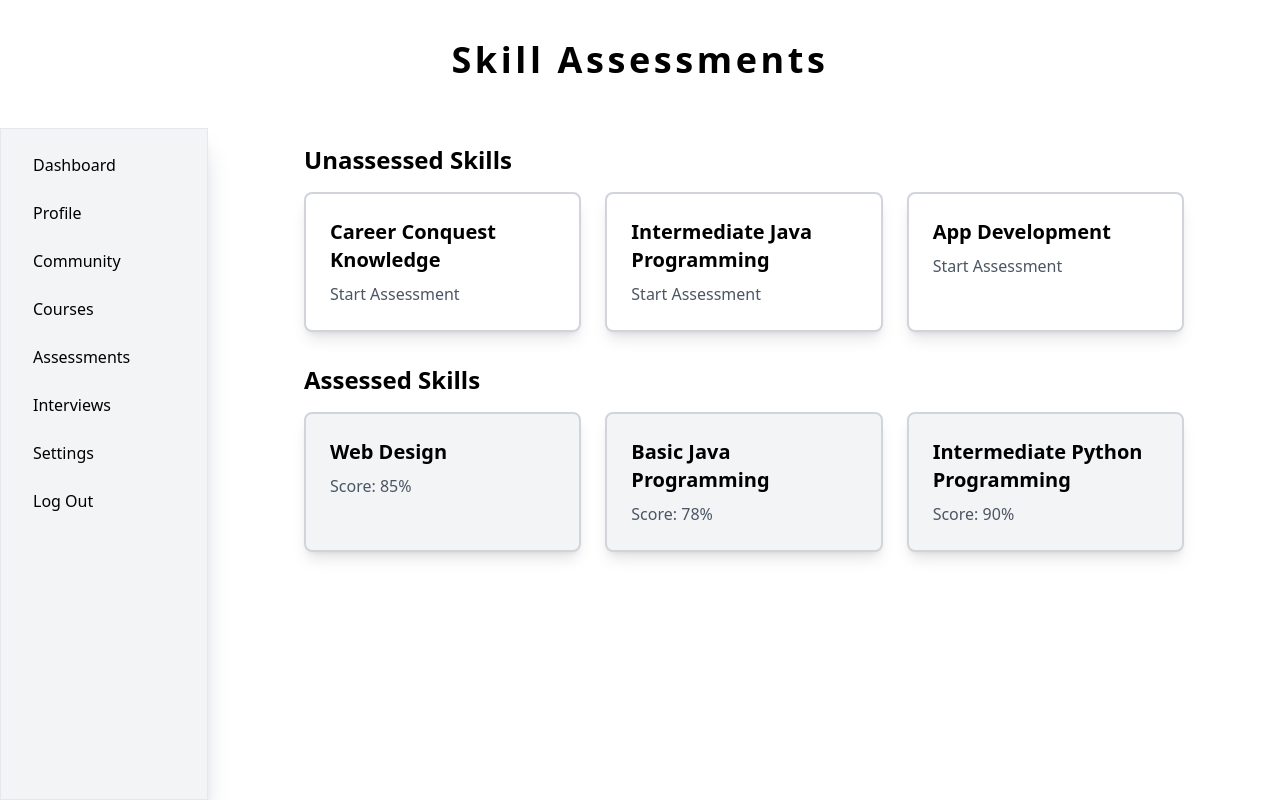
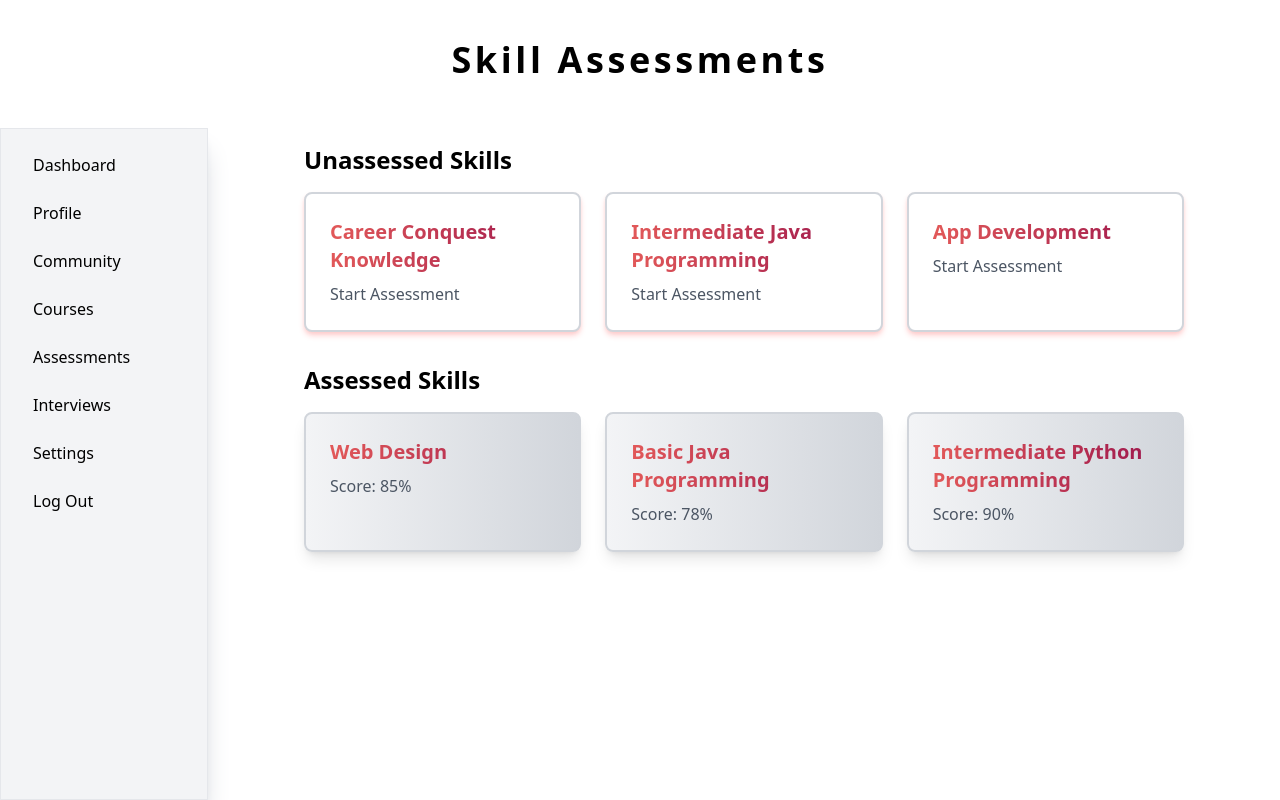
Before and after one commit to Arsh199965/Career-Conquest, a React (Vite) app: page /assessments in a window 1280 px wide. Built offline with nearby package versions, Linux system fonts and the light colour scheme.

Commit message:
Assessment Updated

```diff
--- a/src/components/AssessmentSelection.jsx
+++ b/src/components/AssessmentSelection.jsx
@@ -35,10 +35,10 @@ const AssessmentSelectionPage = () => {
               {unassessedSkills.map((skill, index) => (
                 <div
                   key={index}
-                  className="p-6 bg-white border-2 border-gray-300 rounded-lg shadow-lg hover:bg-gray-100 cursor-pointer"
+                  className="p-6 bg-white border-2 border-gray-300 rounded-lg shadow-red-200 shadow-md hover:bg-gray-100 cursor-pointer"
                   onClick={() => (window.location.href = "/quiz")}
                 >
-                  <h3 className="text-xl font-bold mb-2">{skill}</h3>
+                  <h3 className="text-xl text-transparent bg-gradient-to-r bg-clip-text from-custom-red to-pink-800 font-bold mb-2">{skill}</h3>
                   <p className="text-gray-600">Start Assessment</p>
                 </div>
               ))}
@@ -52,9 +52,9 @@ const AssessmentSelectionPage = () => {
               {assessedSkills.map((skill, index) => (
                 <div
                   key={index}
-                  className="p-6 bg-gray-100 border-2 border-gray-300 rounded-lg shadow-lg"
+                  className="p-6 bg-gradient-to-r from-gray-100 to-gray-300 border-2 border-gray-300 rounded-lg shadow-lg"
                 >
-                  <h3 className="text-xl font-bold mb-2">{skill.skill}</h3>
+                  <h3 className="text-xl text-transparent bg-gradient-to-r bg-clip-text from-custom-red to-pink-800 font-bold mb-2">{skill.skill}</h3>
                   <p className="text-gray-600">Score: {skill.score}%</p>
                 </div>
               ))}
```
